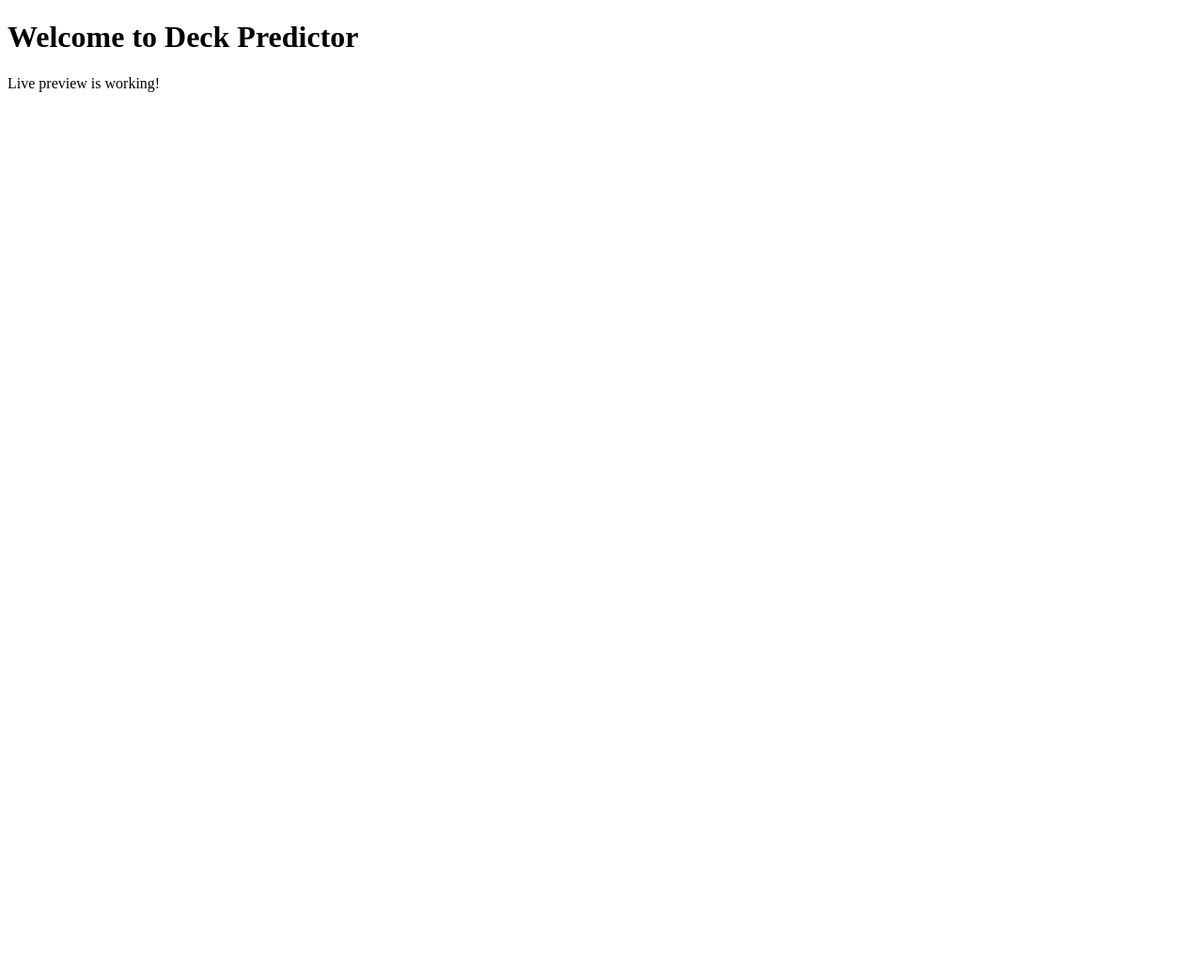
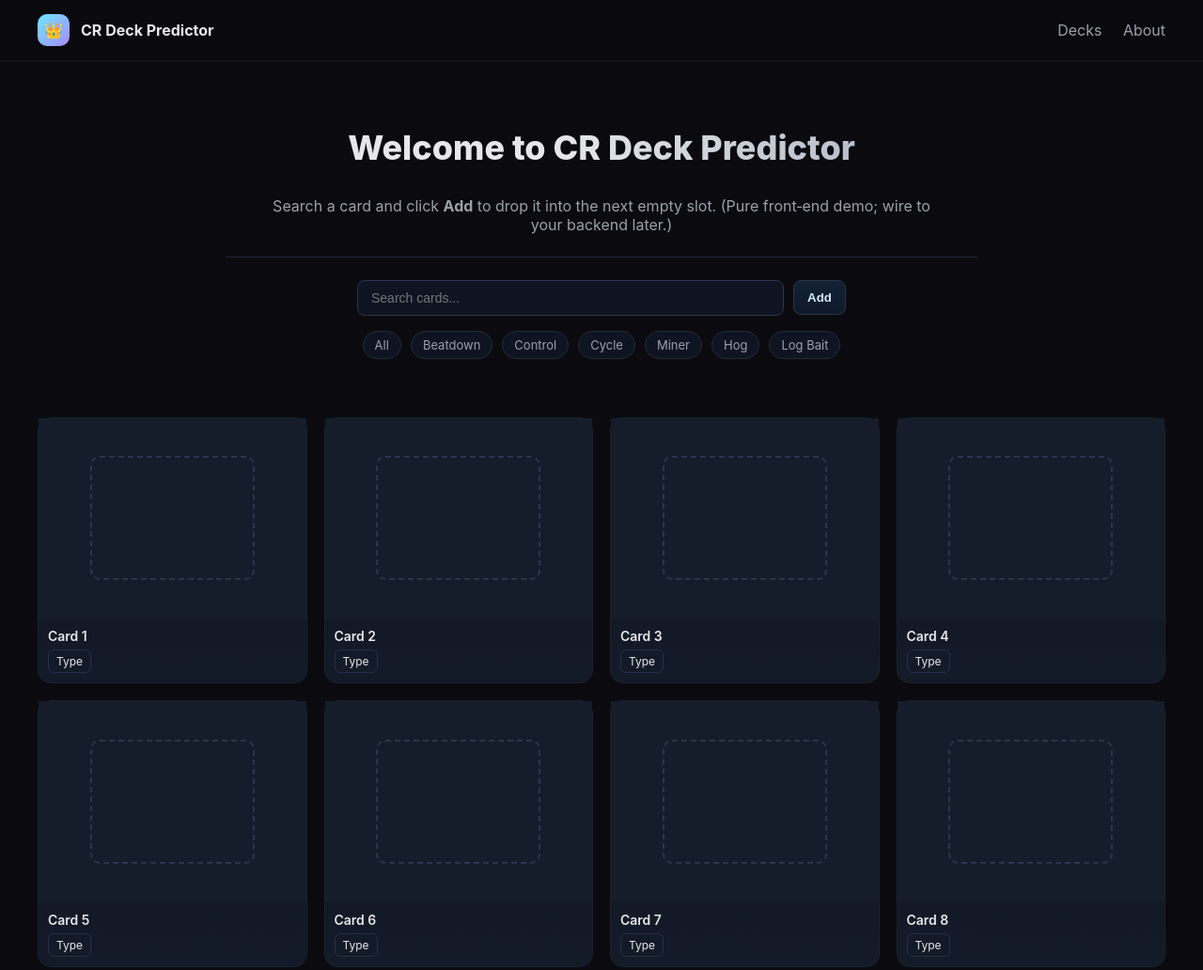
Before and after one commit to Nanouo/CR-Deck-Predictor, a website: page client/public/index.html in a window 1280 px wide. Shown: the top 1032 px of the page at 94% size. Before the commit the page ends 800 px from the top, so only its background shows below. Drawn offline with Linux system fonts and the light colour scheme.

Commit message:
Created the front end skeleton

```diff
--- a/client/public/index.html
+++ b/client/public/index.html
@@ -1,12 +1,65 @@
-<!-- client/public/index.html -->
 <!DOCTYPE html>
 <html lang="en">
 <head>
-  <meta charset="UTF-8">
-  <title>Clash Royale Deck Predictor</title>
+  <meta charset="utf-8" />
+  <meta name="viewport" content="width=device-width, initial-scale=1" />
+  <title>CR Deck Predictor</title>
+  <link rel="stylesheet" href="styles.css" />
 </head>
 <body>
-  <h1>Welcome to Deck Predictor</h1>
-  <p>Live preview is working!</p>
-</body>
+  <header>
+    <div class="container topbar">
+      <div class="brand">
+        <div class="logo" aria-hidden="true">👑</div>
+        <div>CR Deck Predictor</div>
+      </div>
+      <nav aria-label="primary" class="nav">
+        <a href="#decks">Decks</a>
+        <a href="#about">About</a>
+      </nav>
+    </div>
+  </header>
+
+
+  <main>
+    <section class="hero container">
+      <h1 class="title">Welcome to <span class="grad">CR Deck Predictor</span></h1>
+      <p class="subtitle">Search a card and click <strong>Add</strong> to drop it into the next empty slot. (Pure front‑end demo; wire to your backend later.)</p>
+      <div class="divider"></div>
+      <div class="search-bar center">
+        <div class="input-group">
+          <input id="cardSearch" type="text" placeholder="Search cards..." />
+          <button id="addBtn" type="button">Add</button>
+        </div>
+      </div>
+
+
+      <div class="filters" aria-hidden="true">
+        <span class="chip">All</span>
+        <span class="chip">Beatdown</span>
+        <span class="chip">Control</span>
+        <span class="chip">Cycle</span>
+        <span class="chip">Miner</span>
+        <span class="chip">Hog</span>
+        <span class="chip">Log Bait</span>
+      </div>
+    </section>
+
+    <section id="decks" class="container">
+      <div class="grid">
+        <article class="card" data-empty="true"><div class="thumb"><div class="placeholder"></div></div><div class="meta"><div class="name"><span class="slot-name">Card 1</span></div><div class="row"><span class="tag">Type</span></div></div></article>
+        <article class="card" data-empty="true"><div class="thumb"><div class="placeholder"></div></div><div class="meta"><div class="name"><span class="slot-name">Card 2</span></div><div class="row"><span class="tag">Type</span></div></div></article>
+        <article class="card" data-empty="true"><div class="thumb"><div class="placeholder"></div></div><div class="meta"><div class="name"><span class="slot-name">Card 3</span></div><div class="row"><span class="tag">Type</span></div></div></article>
+        <article class="card" data-empty="true"><div class="thumb"><div class="placeholder"></div></div><div class="meta"><div class="name"><span class="slot-name">Card 4</span></div><div class="row"><span class="tag">Type</span></div></div></article>
+        <article class="card" data-empty="true"><div class="thumb"><div class="placeholder"></div></div><div class="meta"><div class="name"><span class="slot-name">Card 5</span></div><div class="row"><span class="tag">Type</span></div></div></article>
+        <article class="card" data-empty="true"><div class="thumb"><div class="placeholder"></div></div><div class="meta"><div class="name"><span class="slot-name">Card 6</span></div><div class="row"><span class="tag">Type</span></div></div></article>
+        <article class="card" data-empty="true"><div class="thumb"><div class="placeholder"></div></div><div class="meta"><div class="name"><span class="slot-name">Card 7</span></div><div class="row"><span class="tag">Type</span></div></div></article>
+        <article class="card" data-empty="true"><div class="thumb"><div class="placeholder"></div></div><div class="meta"><div class="name"><span class="slot-name">Card 8</span></div><div class="row"><span class="tag">Type</span></div></div></article>
+      </div>
+    </section>
+  </main>
+
+  <footer id="about" class="container">
+    Built with plain <strong>HTML</strong> + <strong>CSS</strong> + a tiny bit of <strong>JS</strong> for the Add button.
+  </footer>
 </html>
--- /dev/null
+++ b/client/public/styles.css
@@ -0,0 +1,223 @@
+:root{
+--bg: #0b0b0f;
+--text: #e7e7ea;
+--muted: #9aa1ac;
+--accent: #6ee7ff;
+--accent-2: #a78bfa;
+--card: #121722;
+--card-2: #131a28;
+}
+
+body {
+    margin:0; font-family: Inter, system-ui, sans-serif;
+    background:#0b0b0f;
+    color:var(--text);
+}
+
+.container {
+    max-width:1200px;
+    margin:0 auto;
+    padding:0 20px;
+}
+
+header {
+    position:sticky; top:0; background:rgba(11,11,15,0.9);
+    border-bottom:1px solid #171a22;
+}
+
+.topbar {
+    display:flex;
+    align-items:center;
+    justify-content:space-between;
+    height:64px;
+}
+
+.brand {
+    display:flex;
+    align-items:center;
+    gap:12px;
+    font-weight:700;
+}
+
+.logo {
+    width:34px;
+    height:34px;
+    border-radius:10px;
+    display:grid;
+    place-items:center;
+    background:linear-gradient(135deg,var(--accent),var(--accent-2));
+}
+
+.nav a {
+    text-decoration:none;
+    color:var(--muted);
+    margin-left:18px;
+}
+
+.hero {
+    padding:40px 0;
+    text-align:center;
+}
+
+.title {
+    font-size:36px;
+    font-weight:800;
+}
+
+.grad {
+  background: linear-gradient(90deg, var(--text), #b8c0cc);
+  background-clip: text;
+  -webkit-background-clip: text;
+  color: transparent;
+}
+
+.subtitle {
+    margin:14px auto 0;
+    max-width:700px;
+    color:var(--muted);
+}
+
+.divider {
+    height:1px;
+    margin:24px auto;
+    background:#202737;
+    max-width:800px;
+}
+
+.search-bar.center {
+    margin: 18px auto 6px;
+    max-width: 520px;
+}
+
+.input-group {
+    display:flex;
+    gap:10px;
+    align-items:center;
+    justify-content:center;
+}
+
+.input-group input {
+    flex:1;
+    min-width: 0;
+    padding:10px 14px;
+    border-radius:8px;
+    border:1px solid #2b354a;
+    background:#0e1422;
+    color:var(--text);
+    font-size:14px;
+}
+
+.input-group input:focus {
+    outline:none;
+    border-color:var(--accent);
+    box-shadow:0 0 0 2px rgba(110,231,255,0.3);
+}
+
+.input-group button {
+    padding:10px 14px;
+    border-radius:8px;
+    border:1px solid #2b354a;
+    background:linear-gradient(180deg,#132035,#0f192b);
+    color:#cfeaff;
+    font-weight:600;
+    cursor:pointer;
+}
+
+.input-group button:hover {
+    filter:brightness(1.1);
+}
+
+.input-group button.shake {
+    animation:shake .3s linear;
+}
+
+@keyframes shake {
+    0%,100%{ transform:translateX(0);}
+    25%{ transform:translateX(-4px);}
+    75%{ transform:translateX(4px);}
+}
+
+.filters {
+    display:flex;
+    flex-wrap:wrap;
+    gap:10px;
+    justify-content:center;
+    margin-top:16px;
+}
+
+.chip {
+    padding:6px 12px;
+    border-radius:999px;
+    background:#0e1422;
+    border:1px solid #252a39;
+    color:var(--muted);
+    font-size:13px;
+}
+
+.grid {
+    display:grid;
+    gap:18px;
+    padding:22px 0 64px;
+    grid-template-columns:repeat(4, 1fr);
+}
+
+@media (max-width:820px) {
+    .grid{ grid-template-columns:repeat(2, 1fr);}
+}
+
+.card {
+    border-radius:14px;
+    background:linear-gradient(180deg,var(--card),var(--card-2));
+    border:1px solid #1b2130;
+    transition:transform .25s ease;
+}
+
+.card:hover {
+    transform:translateY(-4px);
+}
+
+.card.filled .thumb {
+    background:#182238;
+}
+
+.thumb {
+    aspect-ratio:4/3;
+    display:grid;
+    place-items:center;
+    background:#151d2b;
+}
+
+.placeholder {
+    width:60%;
+    height:60%;
+    border:2px dashed #2b354a;
+    border-radius:10px;
+}
+
+.meta {
+    padding:10px;
+}
+
+.name {
+    font-weight:600;
+    font-size:14px;
+}
+
+.row {
+    display:flex; justify-content:space-between;
+    margin-top:6px;
+}
+
+.tag {
+    font-size:12px;
+    padding:4px 8px;
+    border-radius:6px;
+    border:1px solid #243049;
+}
+
+footer {
+    color:#7a8292;
+    font-size:12px;
+    text-align:center;
+    padding:36px 0;
+}
```
Also changed, not shown: server/services/getTopPlayers.js (line endings or trailing spaces).
